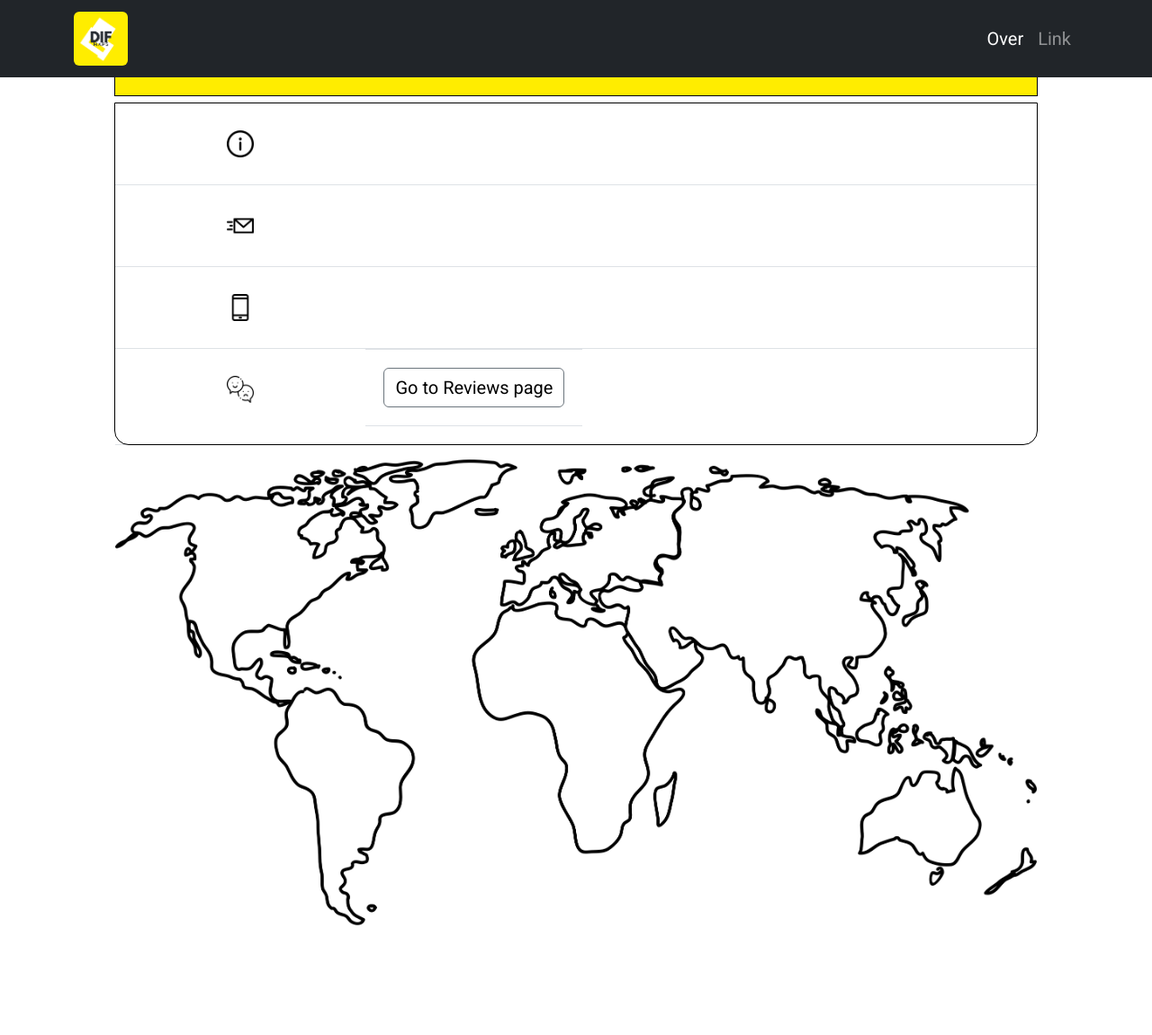
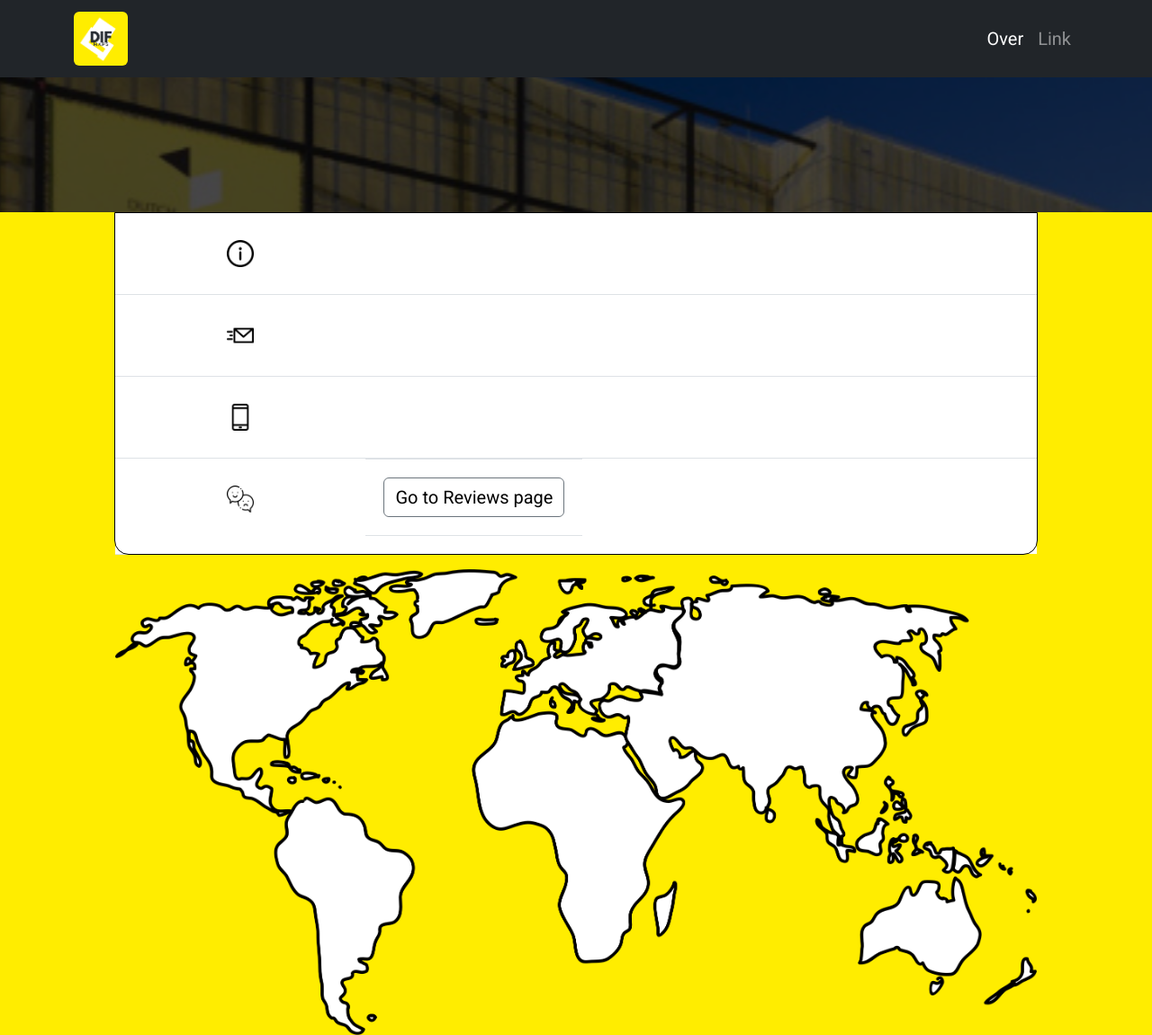
Before and after one commit to cedje/P1K1-Cedrik, a Symfony app: template templates/locatie/show.html.twig in a window 1280 px wide. Shown: the whole page at 90% size. Before the commit the page ends 1029 px from the top, so only its background shows below. Run offline with Twig, Linux system fonts and the light colour scheme; the template is opened without the code that fills it, so the values that code supplies are empty; some libraries are stand-ins or nearby versions.

Commit message:
Update informatiepagina

```diff
--- a/templates/locatie/show.html.twig
+++ b/templates/locatie/show.html.twig
@@ -14,6 +14,7 @@
             margin-left: 10%;
             margin-right: 10%;
             overflow-x: hidden;
+            background-color: #ffed00;
         }
 
         .icons {
@@ -25,11 +26,15 @@
 
         .title {
             text-align: center;
-            background-color: #FFED00;
-            outline: 1px solid black;
+            background-image: url("../dif_building.png");
             font-weight: bold;
-            font-size: 30px;
-            padding: 10px;
+            font-size: 80px;
+            padding: 100px;
+            color: white;
+            margin-top: -50px;
+            margin-left: -15%;
+            margin-right: -15%;
+            margin-bottom: 0px;
         }
 
         .tableBody {
@@ -44,6 +49,8 @@
         }
 
     </style>
+
+
 
     <nav class="navbar navbar-expand-lg navbar-dark bg-dark static-top" style="margin-left: -15%; margin-right: -15%">
         <div class="container">
@@ -66,9 +73,13 @@
         </div>
     </nav>
 
+    <div>
+        <h1 class="title">{{ locatie.locatie }}</h1>
+    </div>
+
 <!--Naam van locatie is altijd h1-->
 
-    <h1 class="title">{{ locatie.locatie }}</h1>
+
     <table class="table">
         <tbody class="tableBody">
             <tr class="tableRow">
```
